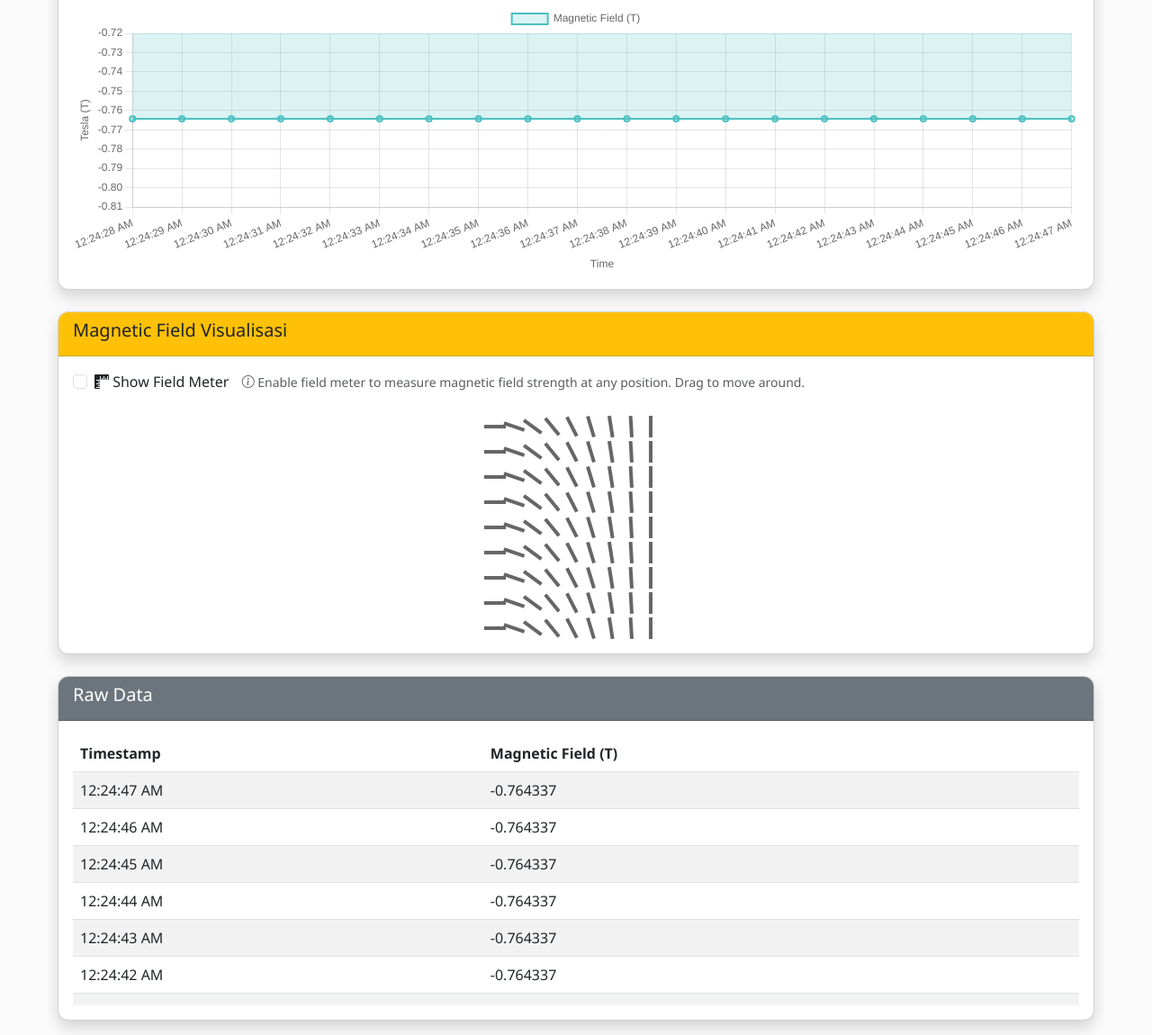
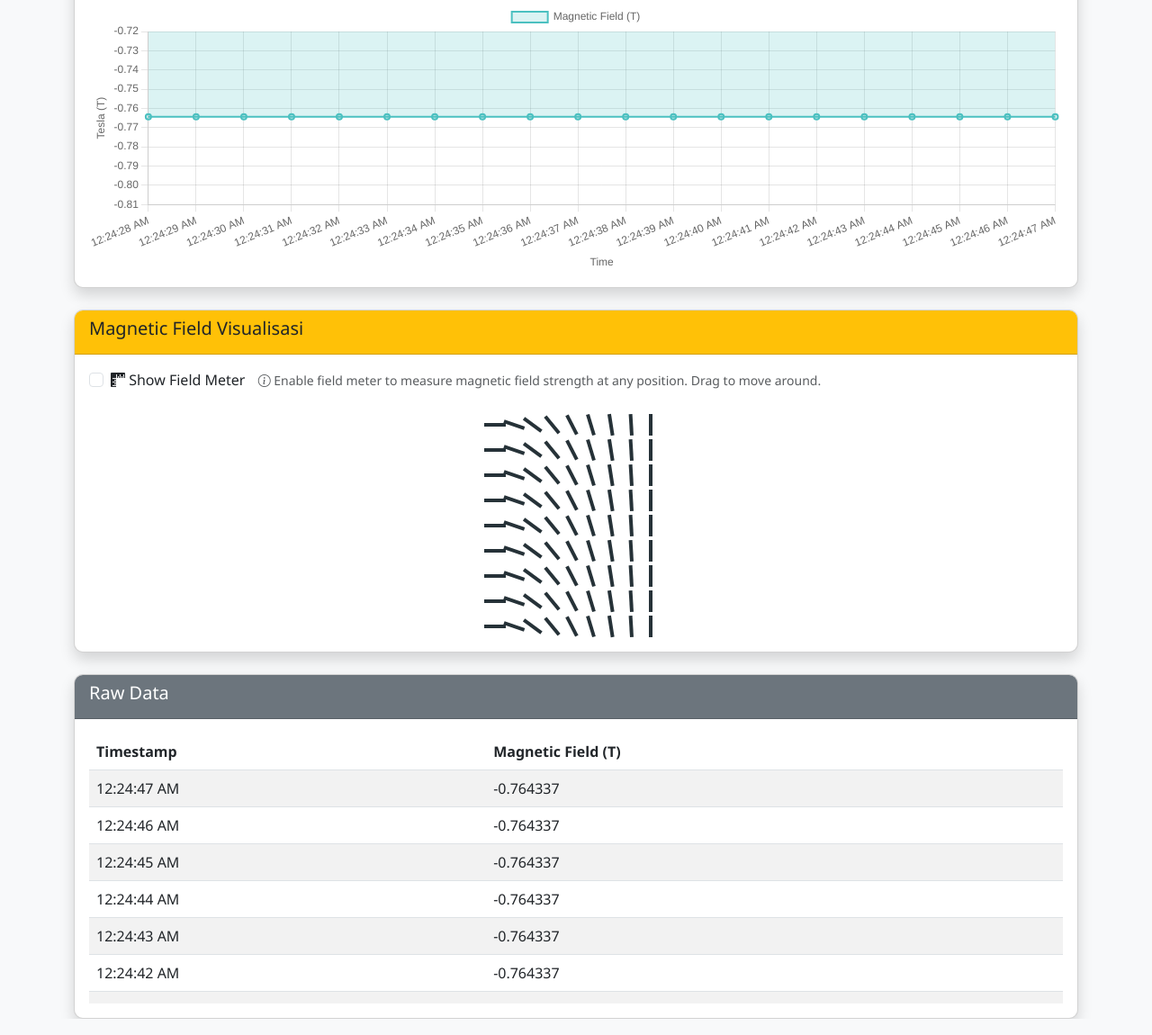
Before and after one commit to 4211421036/magvi, a plain HTML site: page index.html in a window 1280 px wide. Shown: the part 482-1632 px from the top of the page at 90% size. Drawn offline with nearby package versions, Linux system fonts and the light colour scheme.

Commit message:
Update styles.css

```diff
--- a/styles.css
+++ b/styles.css
@@ -1,93 +1,20 @@
-:root {
-  /* Typography */
-  --font-family: 'Segoe UI', Tahoma, Geneva, Verdana, sans-serif;
-  --fs-base: 1rem;
-  --fs-lg: 1.25rem;
-  --fs-xl: 2rem;
-
-  --sp-xs: 4px;
-  --sp-sm: 8px;
-  --sp-md: 16px;
-  --sp-lg: 24px;
-
-  --radius: 12px;
-  --shadow-card: 0 4px 16px rgba(0,0,0,0.1);
-
-  --color-bg: #fafafa;
-  --color-surface: #ffffff;
-  --color-primary: #0066ff;
-  --color-on-primary: #ffffff;
-  --color-text: #333333;
-  --color-muted: #666666;
-
-  /* Dark Theme */
-  --color-bg-dark: #121212;
-  --color-surface-dark: #1e1e1e;
-  --color-primary-dark: #3399ff;
-  --color-on-primary-dark: #121212;
-  --color-text-dark: #dddddd;
-  --color-muted-dark: #aaaaaa;
+body {
+    background-color: #f8f9fa;
+    font-family: 'Segoe UI', Tahoma, Geneva, Verdana, sans-serif;
 }
 
-@media (prefers-color-scheme: dark) {
-  :root {
-    --color-bg: var(--color-bg-dark);
-    --color-surface: var(--color-surface-dark);
-    --color-primary: var(--color-primary-dark);
-    --color-on-primary: var(--color-on-primary-dark);
-    --color-text: var(--color-text-dark);
-    --color-muted: var(--color-muted-dark);
-  }
+.card {
+    border-radius: 10px;
+    overflow: hidden;
+    transition: transform 0.3s;
 }
 
-html[data-theme="light"] {}
-html[data-theme="dark"] {
-  --color-bg: var(--color-bg-dark);
-  --color-surface: var(--color-surface-dark);
-  --color-primary: var(--color-primary-dark);
-  --color-on-primary: var(--color-on-primary-dark);
-  --color-text: var(--color-text-dark);
-  --color-muted: var(--color-muted-dark);
+.card:hover {
+    transform: translateY(-5px);
 }
 
-* { box-sizing: border-box; margin: 0; padding: 0; }
-body {
-  font-family: var(--font-family);
-  font-size: var(--fs-base);
-  background-color: var(--color-bg);
-  color: var(--color-text);
-  line-height: 1.5;
-  transition: background-color .3s, color .3s;
-}
-
-.container {
-  width: 90%; max-width: 1200px; margin: auto; padding: var(--sp-md) 0;
-}
-
-h1 { font-size: clamp(1.5rem, 5vw, var(--fs-xl)); margin-bottom: var(--sp-md); }
-
-.card {
-  background: var(--color-surface);
-  border-radius: var(--radius);
-  box-shadow: var(--shadow-card);
-  overflow: hidden;
-  transition: transform .2s, box-shadow .2s;
-}
-.card:hover {
-  transform: translateY(-4px);
-  box-shadow: 0 8px 24px rgba(0,0,0,0.15);
-}
 .card-header {
-  padding: var(--sp-sm) var(--sp-md);
-  background: var(--color-primary);
-  color: var(--color-on-primary);
-}
-.card-body { padding: var(--sp-md); }
-.card-footer {
-  padding: var(--sp-sm) var(--sp-md);
-  font-size: .875rem;
-  color: var(--color-muted);
-  background: var(--color-surface);
+    font-weight: bold;
 }
 
 #magneticValue {
@@ -121,13 +48,15 @@ h1 { font-size: clamp(1.5rem, 5vw, var(--fs-xl)); margin-bottom: var(--sp-md); }
   display: block;
   width: 4px;
   height: 24px;
-  background: var(--color-muted);
+  background: #263238;
 
+  /* --- DEFINISI DEFAULT CSS VARS --- */
   --dx: 0px;
   --ang: 0deg;
   --delay: 0s;
   --duration: 2s;
 
+  /* animasi looping infinite */
   animation-name: magflow;
   animation-timing-function: linear;
   animation-iteration-count: infinite;
@@ -238,11 +167,6 @@ h1 { font-size: clamp(1.5rem, 5vw, var(--fs-xl)); margin-bottom: var(--sp-md); }
     margin-right: 10px;
 }
 
-.card-body canvas {
-  width: 100% !important;
-  height: auto !important;
-}
-
 /* Responsive design */
 @media (max-width: 768px) {
     .field-meter {
@@ -261,6 +185,9 @@ h1 { font-size: clamp(1.5rem, 5vw, var(--fs-xl)); margin-bottom: var(--sp-md); }
       cursor: grab;
       user-select: none;
     }
-    /* styling animasi span tetap seperti sebelumnya */
+}
 
+.card-body canvas {
+  width: 100% !important;
+  height: auto !important;
 }
```
